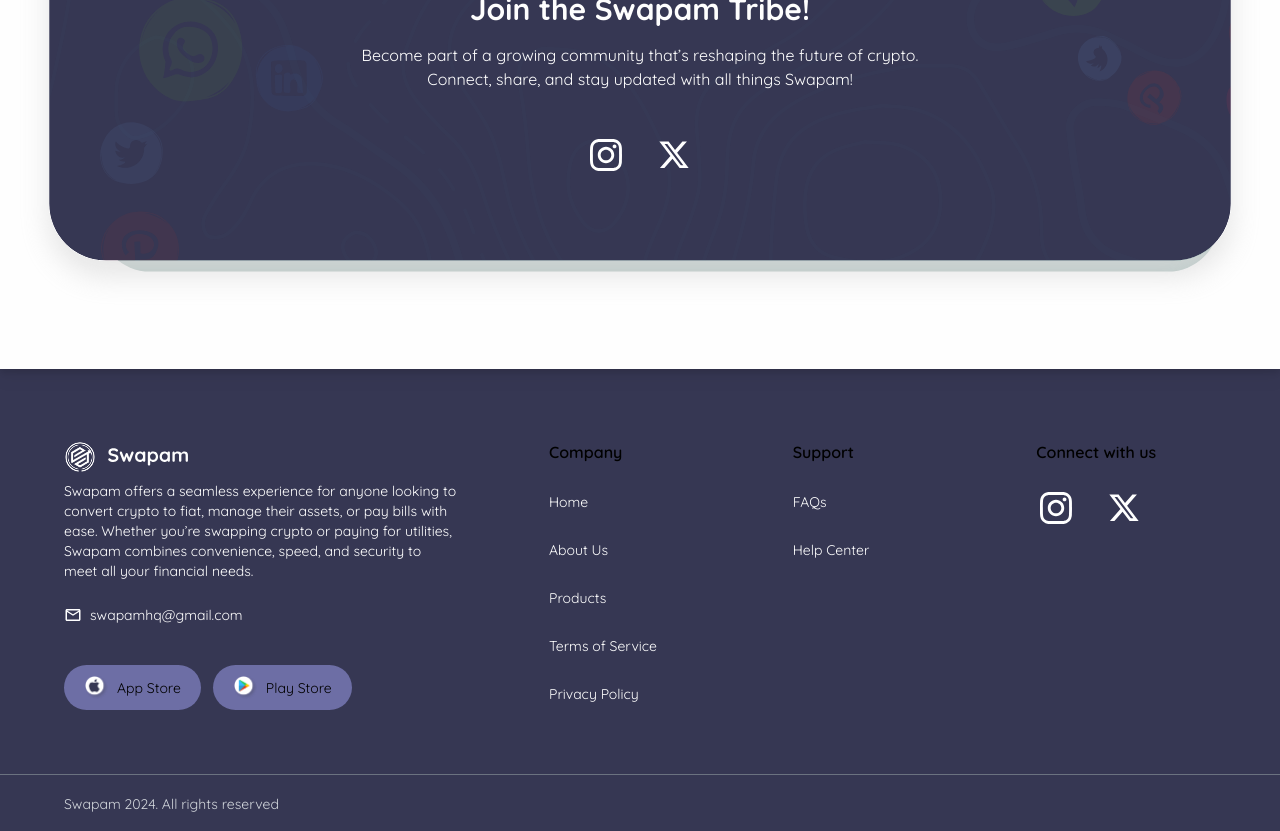
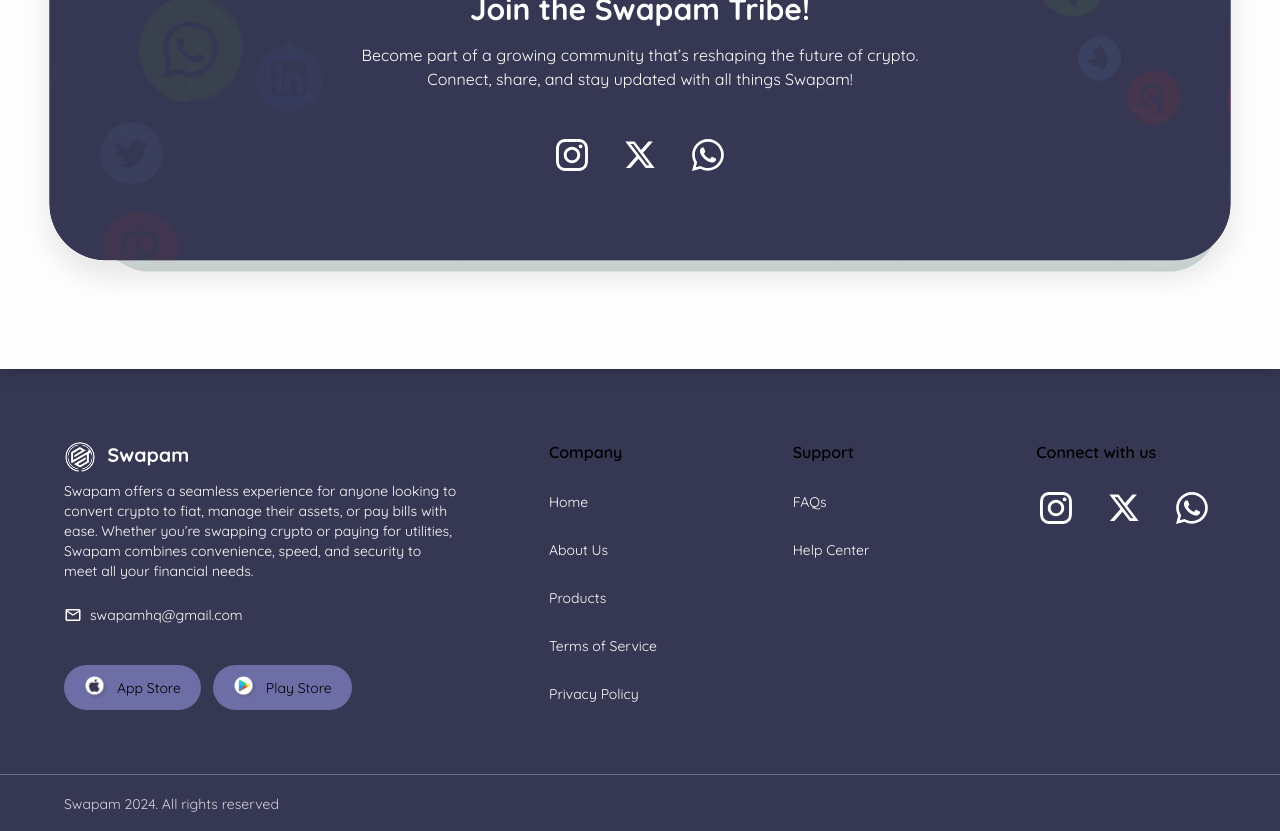
Before and after one commit to Swapam/Swapam-Landing-Page, a Next.js app: page / in a window 1280 px wide. Shown: the part 7300-8131 px from the top of the page. Built offline with nearby package versions, Linux system fonts and the light colour scheme.

Commit message:
fix: links

```diff
--- a/data.ts
+++ b/data.ts
@@ -237,7 +237,8 @@ export const socialMediaFooterLinks: ISocialMediaFooter = {
     { name: "Instagram", url: "https://www.instagram.com/swapamhq/" },
     { name: "Twitter", url: "https://x.com/swapamhq" },
     // { name: "Telegram", url: "/" },
-    // { name: "Whatsapp", url: "/" },
+    { name: "Whatsapp", url: "https://wa.me/2347081601461" },
+
     // { name: "LinkedIn", url: "/" },
     // { name: "TikTok", url: "/" },
   ],
```
